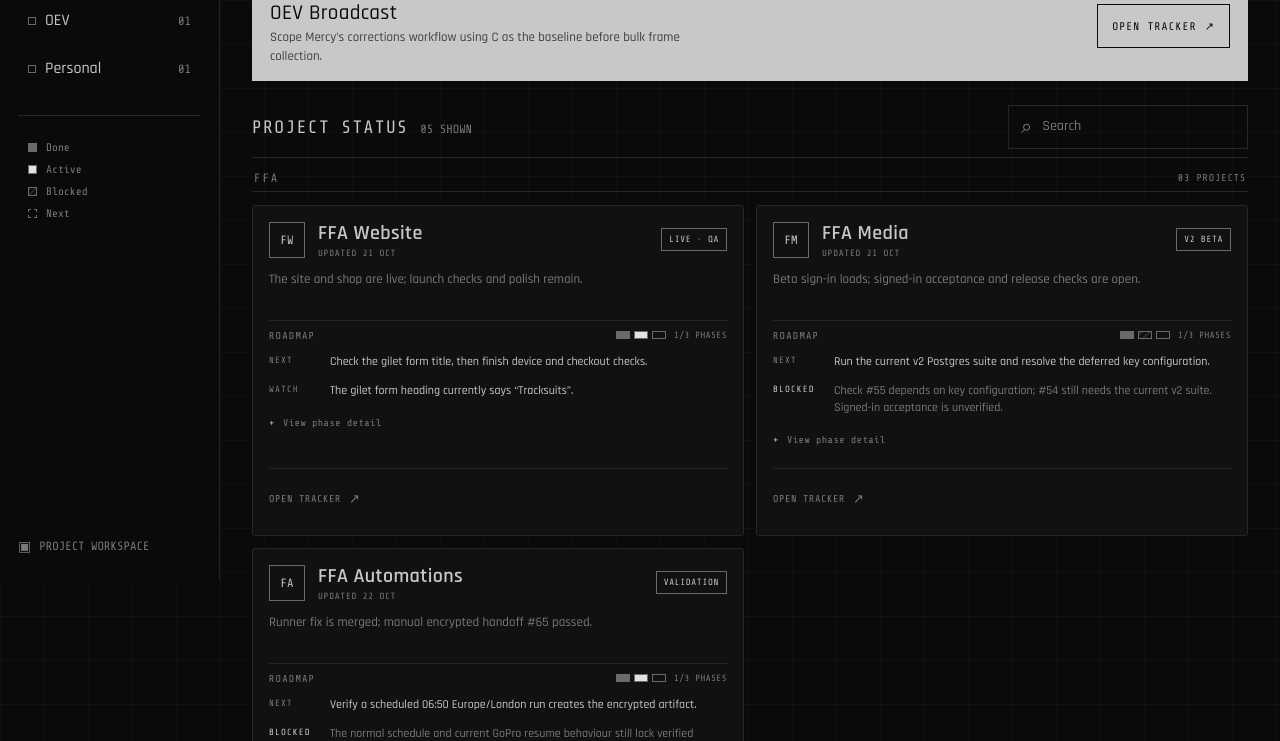
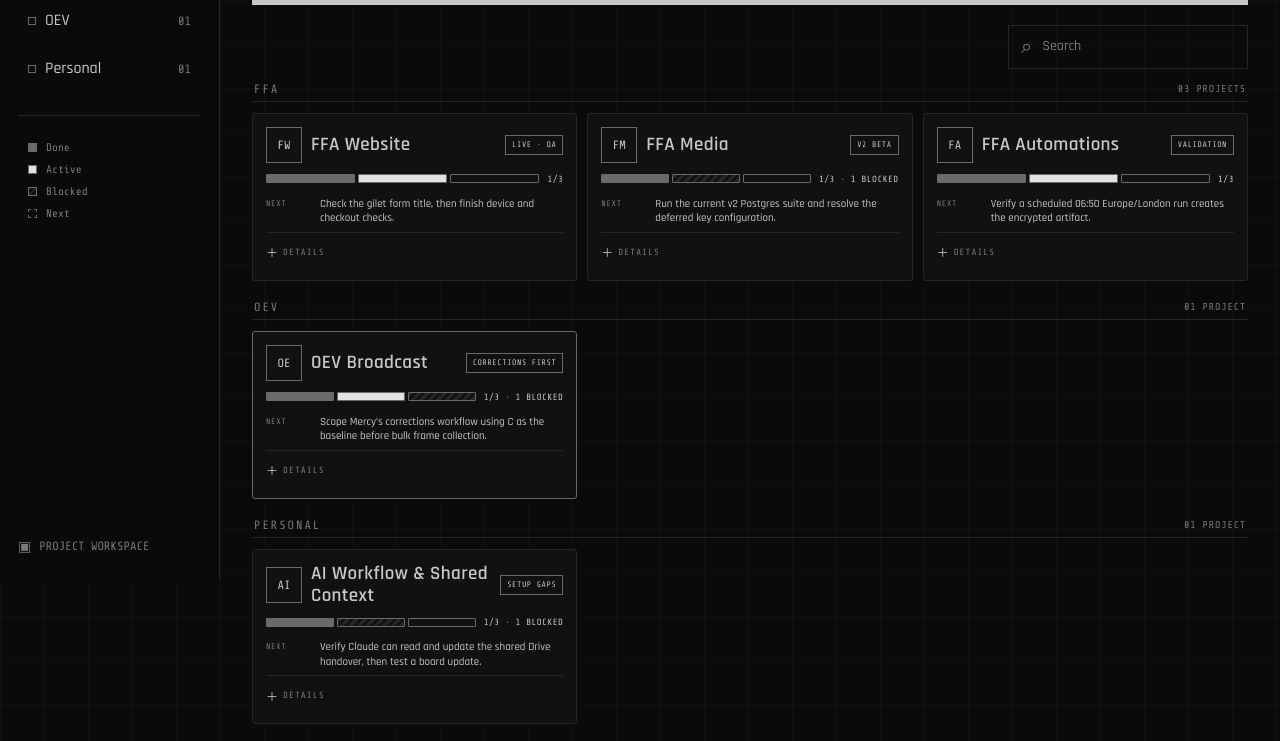
Before and after one commit to JhnsonO/project-hub, a plain HTML site: page index.html in a window 1280 px wide. Shown: the part 220-961 px from the top of the page. Drawn offline with nearby package versions, Linux system fonts and the light colour scheme.

Commit message:
Align project cards with compact mockup (#5)

```diff
--- a/app.js
+++ b/app.js
@@ -74,6 +74,7 @@ function makePhaseStrip(project) {
   const phases = document.createElement('div');
   phases.className = 'phase-pips';
   const done = project.milestones.filter((phase) => phase.status === 'done').length;
+  const blocked = project.milestones.filter((phase) => phase.status === 'blocked').length;
   project.milestones.forEach((phase) => {
     const item = document.createElement('span');
     item.className = `phase-pip ${phase.status}`;
@@ -83,17 +84,27 @@ function makePhaseStrip(project) {
   });
   const counter = document.createElement('span');
   counter.className = 'phase-count';
-  counter.textContent = `${done}/${project.milestones.length} PHASES`;
+  counter.textContent = `${done}/${project.milestones.length}${blocked ? ` · ${blocked} BLOCKED` : ''}`;
   wrap.append(phases, counter);
   return wrap;
 }
 
 function makeMilestoneList(project) {
-  const list = document.createElement('ol');
+  const board = document.createElement('div');
+  board.className = 'milestone-board';
+  const labels = { todo: 'Next', doing: 'Active', blocked: 'Blocked', done: 'Done' };
+  ['todo', 'doing', 'blocked', 'done'].forEach((status) => {
+    const phases = project.milestones.filter((phase) => phase.status === status);
+    if (!phases.length) return;
+    const lane = document.createElement('section');
+    lane.className = `milestone-lane ${status}`;
+    const heading = document.createElement('h5');
+    heading.textContent = `${labels[status]} · ${phases.length}`;
+    const list = document.createElement('ul');
     list.className = 'milestone-list';
-  project.milestones.forEach((phase) => {
+    phases.forEach((phase) => {
       const item = document.createElement('li');
-    item.className = `milestone ${phase.status}`;
+      item.className = `milestone ${status}`;
       const mark = document.createElement('span');
       mark.className = 'milestone-mark';
       mark.setAttribute('aria-hidden', 'true');
@@ -102,7 +113,10 @@ function makeMilestoneList(project) {
       item.append(mark, label);
       list.append(item);
     });
-  return list;
+    lane.append(heading, list);
+    board.append(lane);
+  });
+  return board;
 }
 
 function makeProjectCard(project) {
@@ -121,24 +135,13 @@ function makeProjectCard(project) {
   const title = document.createElement('h4');
   title.className = 'project-title';
   title.textContent = project.name;
-  const updated = document.createElement('span');
-  updated.className = 'project-updated';
-  updated.textContent = `UPDATED ${project.updated}`;
-  identity.append(title, updated);
+  identity.append(title);
   const badge = document.createElement('span');
   badge.className = 'status-badge';
   badge.textContent = project.status;
   header.append(mono, identity, badge);
 
-  const summary = document.createElement('p');
-  summary.className = 'project-summary';
-  summary.textContent = project.summary;
-
-  const phaseTitle = document.createElement('div');
-  phaseTitle.className = 'roadmap-heading';
-  const roadmapLabel = document.createElement('span');
-  roadmapLabel.textContent = 'ROADMAP';
-  phaseTitle.append(roadmapLabel, makePhaseStrip(project));
+  const phaseTitle = makePhaseStrip(project);
 
   const next = document.createElement('div');
   next.className = 'card-callout next-callout';
@@ -149,31 +152,33 @@ function makeProjectCard(project) {
   nextText.textContent = project.next_step;
   next.append(nextLabel, nextText);
 
-  const alert = document.createElement('div');
-  alert.className = `card-callout ${project.blocker ? 'blocked-callout' : 'watch-callout'}`;
-  if (project.blocker || project.watch) {
-    const alertLabel = document.createElement('span');
-    alertLabel.className = 'callout-label';
-    alertLabel.textContent = project.blocker ? 'BLOCKED' : 'WATCH';
-    const alertText = document.createElement('p');
-    alertText.textContent = project.blocker || project.watch;
-    alert.append(alertLabel, alertText);
-  }
-
   const details = document.createElement('details');
   details.className = 'milestone-details';
   const summaryButton = document.createElement('summary');
-  summaryButton.textContent = 'View phase detail';
-  details.append(summaryButton, makeMilestoneList(project));
+  summaryButton.textContent = 'Details';
+
+  const detailBody = document.createElement('div');
+  detailBody.className = 'card-details-body';
+  const projectSummary = document.createElement('p');
+  projectSummary.className = 'project-summary';
+  projectSummary.textContent = project.summary;
+  detailBody.append(projectSummary, makeMilestoneList(project));
+  if (project.blocker || project.watch) {
+    const fullAlert = document.createElement('p');
+    fullAlert.className = 'detail-alert';
+    fullAlert.textContent = `${project.blocker ? 'Blocked: ' : 'Watch: '}${project.blocker || project.watch}`;
+    detailBody.append(fullAlert);
+  }
 
   const footer = document.createElement('div');
   footer.className = 'card-footer';
   footer.append(externalLink(project.workspace, 'Open tracker'));
   if (project.roadmap) footer.append(externalLink(project.roadmap, 'Full roadmap'));
+  detailBody.append(footer);
+  details.append(summaryButton, detailBody);
 
-  card.append(header, summary, phaseTitle, next);
-  if (project.blocker || project.watch) card.append(alert);
-  card.append(details, footer);
+  card.append(header, phaseTitle, next);
+  card.append(details);
   return card;
 }
 
@@ -255,9 +260,7 @@ function renderGroups() {
 
 function renderOverview(snapshotDate) {
   const active = projects.filter((project) => project.milestones.some((phase) => phase.status === 'doing')).length;
-  const blocked = projects.reduce((total, project) => total + project.milestones.filter((phase) => phase.status === 'blocked').length, 0);
   document.querySelector('#active-count').textContent = String(active).padStart(2, '0');
-  document.querySelector('#hero-summary').textContent = `${projects.length} projects · ${blocked} blocked phases`;
   const date = new Date(`${snapshotDate}T00:00:00Z`);
   const label = Number.isNaN(date.getTime()) ? snapshotDate : date.toLocaleDateString('en-GB', { day: '2-digit', month: 'short', year: 'numeric', timeZone: 'UTC' }).toUpperCase();
   document.querySelector('#updated-label').textContent = `UPDATED ${label}`;
--- a/index.html
+++ b/index.html
@@ -9,8 +9,8 @@
   <link rel="preconnect" href="https://fonts.googleapis.com">
   <link rel="preconnect" href="https://fonts.gstatic.com" crossorigin>
   <link href="https://fonts.googleapis.com/css2?family=IBM+Plex+Mono:wght@400;500&family=IBM+Plex+Sans:wght@400;500;600&family=JetBrains+Mono:wght@400;500&family=Inter:wght@400;500;600&family=Newsreader:ital,wght@0,500;1,500&family=Rajdhani:wght@500;600;700&family=Share+Tech+Mono&display=swap" rel="stylesheet">
-  <link rel="stylesheet" href="./styles.css?v=3">
-  <script src="./app.js?v=3" defer></script>
+  <link rel="stylesheet" href="./styles.css?v=4">
+  <script src="./app.js?v=4" defer></script>
 </head>
 <body>
   <div id="app" class="app-shell" data-theme="dark">
@@ -46,7 +46,6 @@
           <h1 id="page-title">Your projects<span class="title-mark">.</span></h1>
           <div class="hero-count"><strong id="active-count">—</strong><span>IN MOTION</span></div>
         </div>
-        <div class="hero-summary" id="hero-summary" aria-live="polite"></div>
       </section>
 
       <section id="pick-up" class="pick-up" aria-label="Priority next action" hidden></section>
@@ -60,7 +59,7 @@
         <div id="projects" class="project-groups"><p class="loading">Loading projects…</p></div>
       </section>
 
-      <footer class="page-footer"><span>STATUS SNAPSHOT · SOURCE TRACKERS LINKED PER PROJECT</span><span id="data-note">Progress is based on verified project notes.</span></footer>
+      <footer class="page-footer"><span>PHASE COUNTS ARE CURATED · NOT FULL TASK COUNTS</span></footer>
     </main>
   </div>
 </body>
--- a/styles.css
+++ b/styles.css
@@ -140,3 +140,60 @@
 .app-shell[data-theme="char"] .project-title{font-size:20px}
 @media(max-width:850px){.project-group{grid-template-columns:repeat(auto-fit,minmax(min(100%,280px),1fr))}.main-content{padding-left:22px;padding-right:22px}.status-badge{max-width:118px}}
 @media(max-width:640px){.hero-title-row{align-items:flex-end}.hero-title-row h1{font-size:39px}.hero-count{gap:6px;font-size:9px}.hero-count strong{font-size:22px}.section-heading{align-items:stretch;flex-direction:column}.section-heading>div:first-child{justify-content:space-between}.section-heading .search-box{flex:1 1 auto;width:100%}.mobile-group-nav{display:flex}.mobile-group-nav .group-filter{width:auto;min-height:40px;padding:0 9px;border:1px solid var(--line);font-size:11px}.project-group{grid-template-columns:minmax(0,1fr)}.project-card,.app-shell[data-theme="char"] .project-card{gap:11px;padding:14px}.card-heading{grid-template-columns:35px minmax(0,1fr) auto;gap:8px}.card-heading .project-mono{width:34px;height:34px}.project-title,.app-shell[data-theme="char"] .project-title{font-size:19px}.status-badge{max-width:105px;font-size:8px}.project-summary{min-height:0}.pick-up{align-items:flex-start;flex-direction:column}.pick-copy>span:last-child{max-width:none}.pick-open{width:100%}.page-footer{flex-direction:column}.status-legend{display:none}}
+
+/* Mockup-aligned project dashboard: let status graphics carry the overview. */
+.main-content{gap:20px;padding-top:24px}
+.hero-title-row{align-items:center}
+.hero-summary{margin-top:8px;font-size:10px;letter-spacing:.15em}
+.pick-up{min-height:62px;padding:10px 16px}
+.pick-copy strong{font-size:19px}
+.pick-copy>span:last-child{display:none}
+.section-heading{padding-bottom:7px}
+.section-heading h2{font-size:14px;letter-spacing:.14em}
+.item-count{font-size:10px}
+.project-groups{gap:19px}
+.project-group{grid-template-columns:repeat(auto-fit,minmax(min(100%,320px),1fr));gap:10px}
+.group-heading{padding-bottom:5px}
+.project-card,.app-shell[data-theme="char"] .project-card{gap:9px;padding:13px;min-height:0}
+.card-heading{grid-template-columns:36px minmax(0,1fr) auto;gap:9px}
+.project-title,.app-shell[data-theme="char"] .project-title{font-size:19px}
+.project-updated{display:none}
+.status-badge{padding:4px 6px;font-size:8px}
+.phase-strip{justify-content:space-between;padding:2px 0 4px}
+.phase-pips{flex:1;gap:3px}
+.phase-pip{flex:1;height:9px;border-radius:1px}
+.phase-count{font-size:9px}
+.card-callout{grid-template-columns:48px minmax(0,1fr);gap:6px}
+.card-callout p{display:-webkit-box;-webkit-box-orient:vertical;-webkit-line-clamp:2;overflow:hidden;font-size:11px;line-height:1.32}
+.callout-label{font-size:8px;letter-spacing:.1em}
+.blocked-callout{padding-top:6px;border-top:1px solid var(--line)}
+.watch-callout{padding-top:6px;border-top:1px solid var(--line)}
+.milestone-details{margin-top:-3px;padding-top:4px;border-top:1px solid var(--line);font-size:9px}
+.milestone-details summary{min-height:30px;text-transform:uppercase;letter-spacing:.12em}
+.milestone-details summary:before{content:"＋";width:17px;font-size:12px}
+.milestone-details[open] summary:before{content:"−"}
+.card-details-body{display:flex;flex-direction:column;gap:9px;padding:2px 0 4px}
+.project-summary,.detail-alert{margin:0;color:var(--muted);font-size:11px;line-height:1.4}
+.detail-alert{padding-left:8px;border-left:1px solid var(--mid)}
+.milestone-board{display:grid;grid-template-columns:repeat(auto-fit,minmax(130px,1fr));gap:7px}
+.milestone-lane{min-width:0;padding:7px;border:1px solid var(--line);background:var(--bg)}
+.milestone-lane h5{margin:0 0 5px;color:var(--muted);font:9px var(--mono);letter-spacing:.1em;text-transform:uppercase}
+.milestone-list{display:flex;flex-direction:column;gap:4px;margin:0;padding:0;list-style:none}
+.milestone{align-items:flex-start;min-height:0;font-size:10px;line-height:1.3}
+.milestone-mark{margin-top:2px}
+.card-footer{padding-top:5px;border-top:0}
+.detail-link{min-height:32px;font-size:9px}
+.page-footer{padding-top:7px}
+@media(max-width:850px){.project-group{grid-template-columns:repeat(auto-fit,minmax(min(100%,280px),1fr))}}
+@media(max-width:640px){
+  .main-content{gap:18px;padding-top:17px}
+  .project-group{grid-template-columns:minmax(0,1fr)}
+  .project-card,.app-shell[data-theme="char"] .project-card{gap:9px;padding:12px}
+  .card-heading{grid-template-columns:34px minmax(0,1fr) auto}
+  .project-title,.app-shell[data-theme="char"] .project-title{font-size:18px}
+  .card-callout p{-webkit-line-clamp:3}
+  .milestone-board{grid-template-columns:repeat(auto-fit,minmax(125px,1fr))}
+}
+.section-heading{justify-content:flex-end;border-bottom:0;padding:0}
+.section-heading>div:first-child{display:none}
+@media(max-width:640px){.section-heading{flex-direction:column;align-items:stretch}}
```
Lines whose indentation alone changed are shown as unchanged.
